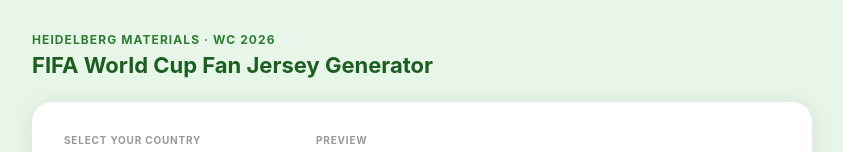
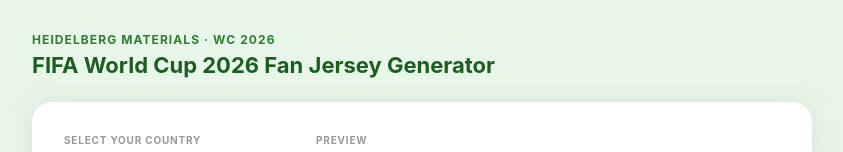
Before and after one commit to Shurid-BD/WC2026HMB-fan-jersey, a website: page public/index.html in a window 1280 px wide. Shown: the top 152 px of the page, without its empty margins (218-1061 px from the left). Drawn offline with Linux system fonts and the light colour scheme.

Commit message:
Update index.html

```diff
--- a/public/index.html
+++ b/public/index.html
@@ -53,7 +53,7 @@
 <body>
 <div class="page">
   <p class="page-tag">Heidelberg Materials · WC 2026</p>
-  <p class="page-title">FIFA World Cup Fan Jersey Generator</p>
+  <p class="page-title">FIFA World Cup 2026 Fan Jersey Generator</p>
   <div class="main-card">
     <!-- LEFT -->
     <div class="left">
```
